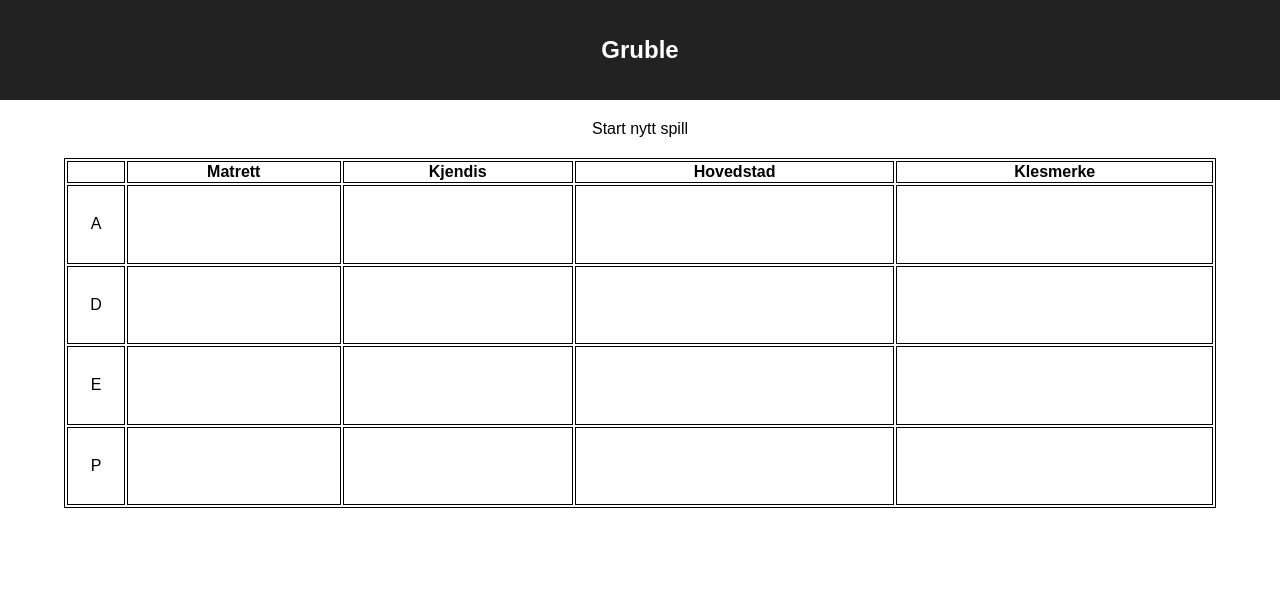
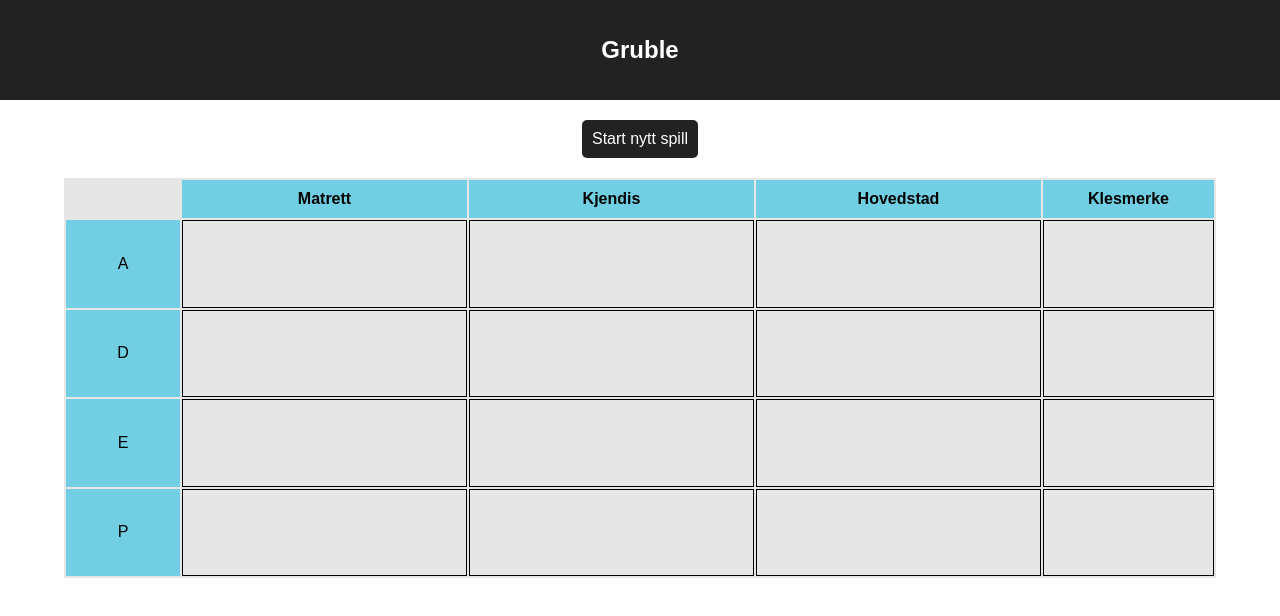
Before and after one commit to sndrem/Gruble, a React (Create React App) app: page / in a window 1280 px wide. Shown: the top 616 px of the page. Built offline with nearby package versions, Linux system fonts and the light colour scheme.

Commit message:
Trying to work out the best way to check for accepting letters

```diff
--- a/src/GameComponent/GameBoard.css
+++ b/src/GameComponent/GameBoard.css
@@ -1,14 +1,59 @@
 .table {
-	height: 500px;
+	display: flex;
+	justify-content: center;
+	align-items: center;
+
+}
+
+.table .keys {
+	background: #70CFE2;
+	border: none;
+}
+
+.hidden {
+	opacity: 0;
 }
 
 table {
+	background: #E6E6E6;
 	margin: 0 auto;
-	border: 1px solid black;
 	width: 90%;
-	height: 70%;
+	height: 400px;
 }
 
-table, tbody, tr, td, th {
+tbody, tr, td, th {
 	border: 1px solid black;
 }
+
+th.keys {
+	width: 25%;
+	padding: 10px 0px;
+}
+
+td.keys {
+	width: 10%;
+}
+
+.user-generated-content {
+	/*background: red;*/
+
+}
+
+.flex-container input[type="text"]{
+	display: block;
+	width: 90%;
+	margin: 0 auto;
+	height: 80px;
+	border: 0;
+	background: #E6E6E6;
+	text-align: center;
+}
+
+.flex-container .score {
+	display: block;
+	font-weight: bold;
+}
+
+.error {
+	background: red;
+}
--- a/src/GameComponent/GameBoard.js
+++ b/src/GameComponent/GameBoard.js
@@ -8,23 +8,41 @@ class GameBoard extends Component {
 	}
 
 	createTableRows(rows) {
-		return rows.map((row, i) => <th key={i}>{row}</th>);
+		return rows.map((row, i) => <th className="keys" key={i}>{row}</th>);
 	}
 
-	fillData(nums) {
+	keyPressed(e) {
+		const letter = e.target.dataset.letter;
+		const value = e.target.value.toLowerCase();
+
+		if(letter !== value && value !== '') {
+			e.target.classList.add("error");
+		} else {
+			e.target.classList.remove("error");
+		}
+
+	}
+
+	fillData(nums, letter) {
 		let elements = [];
 		for(let i = 0; i < nums; i++) {
-			elements.push(<td key={i}></td>)
+			elements.push(
+					<td className="user-generated-content" key={i}>
+						<div className="flex-container">
+							<input data-letter={letter.toLowerCase()} onKeyUp={this.keyPressed} type="text"/>
+							<span className="score"></span>
+						</div>
+					</td>
+				)
 		}
 		return elements;
 	}
 
 	createTableColumns(columns) {
-
 		return columns.map((col, i) => {
 			return <tr key={i}>
-					<td key={i}>{col}</td>
-					{this.fillData(this.state.columns.length)}
+					<td className="keys" key={i}>{col}</td>
+					{this.fillData(this.state.columns.length, col)}
 				</tr>
 		})
 	}
@@ -35,7 +53,7 @@ class GameBoard extends Component {
 					<table>
 						<thead>
 							<tr>
-							<th></th>
+							<th className="hidden"></th>
 								{ this.createTableRows(this.state.rows)  }
 							</tr>
 						</thead>
--- a/src/GameComponent/GameButtons.css
+++ b/src/GameComponent/GameButtons.css
@@ -1,11 +1,13 @@
-.game-buttons {
-	/*background: red;*/
-}
 
 .game-buttons ul {
 	list-style: none;
 	margin: 20px 0px;
-	padding: 0;
+	padding: 10px;
+	border-radius: 5px;
+	display: inline-block;
+	background: #222;
+	color: white;
+
 }
 
 .game-buttons ul li {
```
